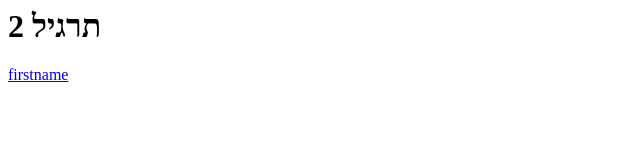
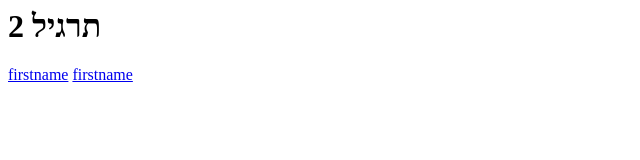
Before and after one commit to idanhacm/ClassWork_2, a plain HTML site: page index.html in a window 1280 px wide. Shown: the full height of the page, 0-640 px from the left. Drawn offline with Linux system fonts and the light colour scheme.

Commit message:
Update index.html

```diff
--- a/index.html
+++ b/index.html
@@ -1,2 +1,3 @@
 <h1>תרגיל 2</h1>
 <a href="firstname.html">firstname</a>
+<a href="lastname.html">firstname</a>
```
